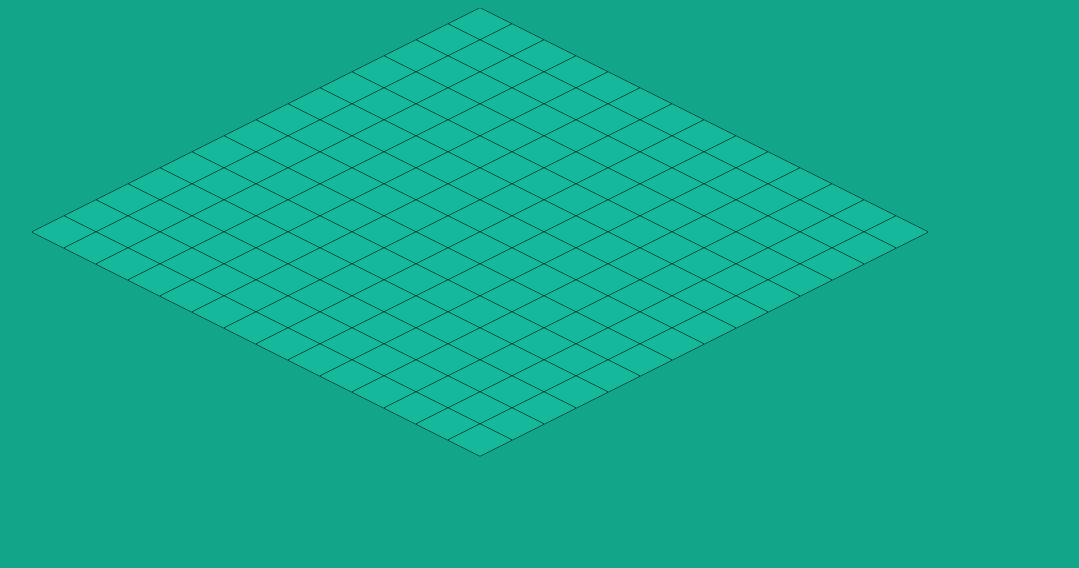
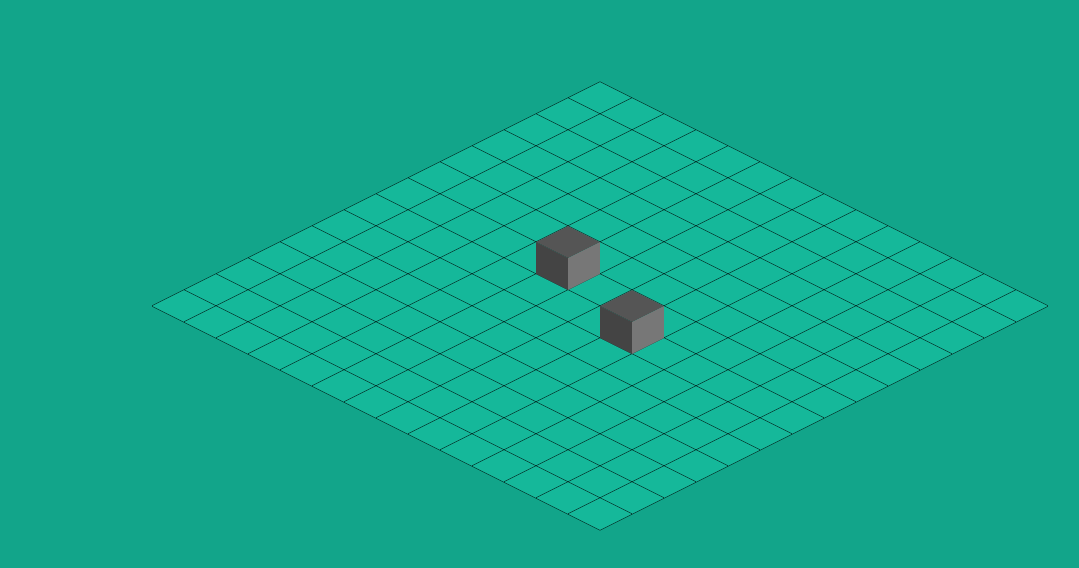
Before and after one commit to rtatol/isometric-map, a plain HTML site: page index.html in a window 1280 px wide. Shown: the whole page, without its empty margins (8-1087 px from the left). Drawn offline with Linux system fonts and the light colour scheme.

Commit message:
base drawing shapes, added map event listener

```diff
--- a/css/main.css
+++ b/css/main.css
@@ -1,3 +1,14 @@
 body {
     background-color: #12A58A;
 }
+
+canvas {
+    cursor: pointer;
+    cursor: hand;
+    padding-left: 0;
+    padding-right: 0;
+    margin-left: auto;
+    margin-right: auto;
+    margin-top: 50px;
+    display: block;
+}
--- a/index.html
+++ b/index.html
@@ -6,7 +6,7 @@
     </head>
     <body>
         <!-- main canvas -->
-        <canvas id="canvas"/>
+        <canvas id="canvas" class="center"/>
         <!-- initial code -->
         <script type="text/javascript" src="js/isomap.js"></script>
         <script type="text/javascript">
@@ -23,6 +23,10 @@
                 var isoMap = new IsoMap(params);
                 isoMap.create();
 
+                // draw shape
+                isoMap.drawPrism({ x: 5, y: 6});
+                isoMap.drawPrism({ x: 8, y: 7});
+
             })();
         </script>
     </body>
--- a/js/isomap.js
+++ b/js/isomap.js
@@ -17,12 +17,6 @@ IsoMap = (function() {
             height: params.screen.height
          };
 
-        // initial position of isometric map
-        this.position = {
-            x: this.screen.width / 2,
-            y: 0
-        }
-
         // size of isometric map
         this.map = {
             width: params.map.width,
@@ -33,6 +27,12 @@ IsoMap = (function() {
         this.tile = {
             width: params.tile.width,
             height: params.tile.height
+        }
+
+        // initial position of isometric map
+        this.position = {
+            x: this.screen.width / 2,
+            y: this.tile.height
         }
     }
 
@@ -49,11 +49,14 @@ IsoMap = (function() {
             for (j = 0; j < this.map.height; j++) {
                 // calculate coordinates
                 var x = (i-j) * this.tile.width / 2 + this.position.x;
-                var y = (i+j) * this.tile.height / 2;
+                var y = (i+j) * this.tile.height / 2 + this.position.y;
                 // draw single tile
                 this.drawTile(x, y);
             }
         }
+
+        // add event listeners
+        this.addListeners();
     };
 
     /**
@@ -93,5 +96,106 @@ IsoMap = (function() {
         this.context.fill();
     }
 
+    /**
+     * @desc draw single shape - prism
+     * @param object $isometricPosition - position on map { x: value, y: value }
+     */
+    IsoMap.prototype.drawPrism = function(isometricPosition) {
+        var screenPosition = this.convertIsometricToScreen(isometricPosition.x, isometricPosition.y);
+        var x = screenPosition.x;
+        var y = screenPosition.y;
+        var tileWidth = this.tile.width;
+        var tileHeight = this.tile.height;
+
+        // top
+        this.context.beginPath();
+
+        this.context.moveTo(x - tileWidth / 2, y - tileHeight);
+        this.context.lineTo(x - tileWidth, y - tileHeight / 2);
+        this.context.lineTo(x - tileWidth / 2, y);
+        this.context.lineTo(x, y - tileHeight / 2);
+        this.context.lineTo(x - tileWidth / 2,  y - tileHeight);
+
+        this.context.fillStyle = '#555555';
+        this.context.fill();
+
+        // left
+        this.context.beginPath();
+
+        this.context.moveTo(x - tileWidth, y - tileHeight / 2);
+        this.context.lineTo(x - tileWidth, y + tileHeight / 2);
+        this.context.lineTo(x - tileWidth / 2, y + tileHeight);
+        this.context.lineTo(x - tileWidth / 2, y);
+        this.context.lineTo(x - tileWidth, y - tileHeight / 2);
+
+        this.context.fillStyle = '#444444';
+        this.context.fill();
+
+        // right
+        this.context.beginPath();
+
+        this.context.moveTo(x - tileWidth / 2, y);
+        this.context.lineTo(x, y - tileHeight / 2);
+        this.context.lineTo(x, y + tileHeight / 2);
+        this.context.lineTo(x - tileWidth / 2, y + tileHeight);
+        this.context.lineTo(x - tileWidth / 2, y);
+
+        this.context.fillStyle = '#777777';
+        this.context.fill();
+    }
+
+    /**
+     * @desc init map listeners
+     */
+    IsoMap.prototype.addListeners = function() {
+        var self = this;
+
+        this.canvas.addEventListener('mousedown', function onMouseDown(event) {
+            var mousePosition = getMousePosition(event);
+            var isometricPosition = self.convertScreenToIsometric(mousePosition.x, mousePosition.y);
+
+            if (isOnMap(isometricPosition, self.map)) {
+                self.drawPrism(isometricPosition);
+            }
+        }, false);
+
+    }
+
+    IsoMap.prototype.convertScreenToIsometric = function(x, y) {
+        x = (x - this.position.x) / this.tile.width;
+        y = (y - this.position.y) / this.tile.height;
+
+        var isoX = Math.floor(y + x)
+        var isoY = Math.floor(y - x)
+
+       return { x: isoX, y: isoY };
+    };
+
+    IsoMap.prototype.convertIsometricToScreen = function(x, y) {
+        var screenX = ( (x-y) * this.tile.width / 2 ) + this.position.x;
+        var screenY = ( (x+y) * this.tile.height / 2 ) + this.position.y;
+
+        return { x: screenX, y: screenY};
+    };
+
+    function getMousePosition(event) {
+        var canvas = event.target;
+        var rect = canvas.getBoundingClientRect();
+
+        return {
+          x: event.clientX - rect.left,
+          y: event.clientY - rect.top
+        };
+    };
+
+    function isOnMap(position, map) {
+        if (position.x >= 0 && position.x < map.width
+            && position.y >= 0 && position.y < map.height) {
+                return true;
+        } else {
+            return false;
+        }
+    };
+
     return IsoMap;
 })();
```
